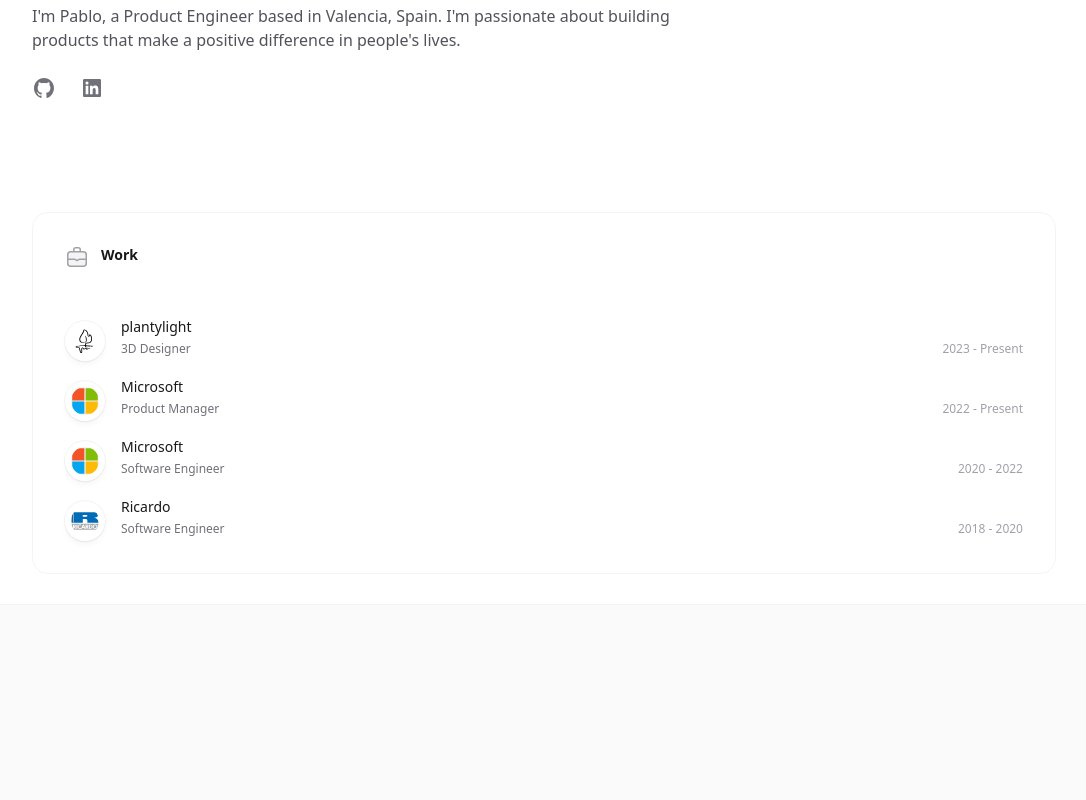
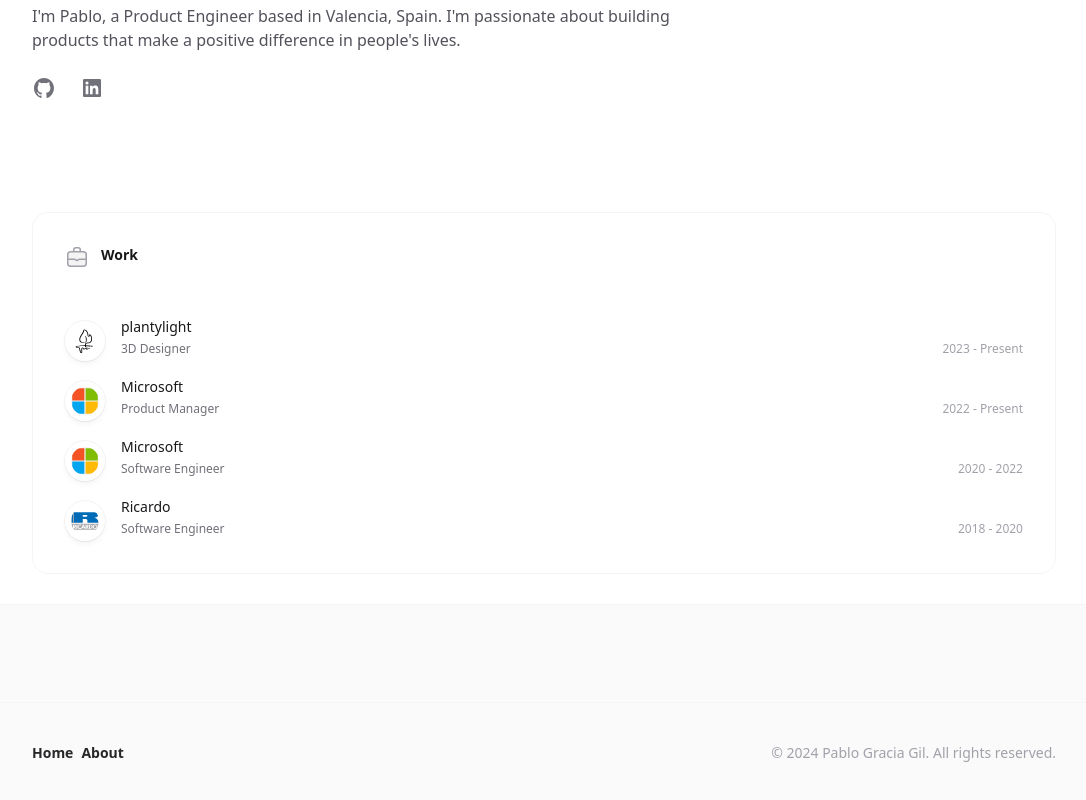
Before and after one commit to PabloGracia/with-pablo, a Next.js app: page / in a window 1280 px wide. Shown: the part 196-996 px from the top of the page, without its empty margins (96-1182 px from the left). Before the commit the page ends 800 px from the top, so only its background shows below. Built offline with nearby package versions, Linux system fonts and the light colour scheme.

Commit message:
Add footer

```diff
--- /dev/null
+++ b/components/Footer.tsx
@@ -0,0 +1,33 @@
+import { PAGE_LINKS } from "@/constants/page-links";
+import Link from "next/link";
+import { ContainerInner, ContainerOuter } from "./Container";
+
+export function Footer() {
+  return (
+    <footer className="mt-32 flex-none">
+      <ContainerOuter>
+        <ContainerInner className="pb-16 pt-10 border-t border-zinc-100 dark:border-zinc-700/40">
+          <div className="flex flex-col flex-1  gap-y-6 justify-between sm:flex-row">
+            <div className="flex flex-row space-x-2 text-zinc-800 dark:text-zinc-200 text-sm font-semibold">
+              {PAGE_LINKS.sort((a, b) => a.order - b.order).map(
+                ({ href, label, order }) => (
+                  <Link
+                    href={href}
+                    key={order}
+                    className="transition hover:text-teal-500 dark:hover:text-teal-400"
+                  >
+                    {label}
+                  </Link>
+                )
+              )}
+            </div>
+            <p className="text-sm text-zinc-400 dark:text-zinc-500">
+              &copy; {new Date().getFullYear()} Pablo Gracia Gil. All rights
+              reserved.
+            </p>
+          </div>
+        </ContainerInner>
+      </ContainerOuter>
+    </footer>
+  );
+}
--- a/components/Header.tsx
+++ b/components/Header.tsx
@@ -4,6 +4,7 @@ import clsx from "clsx";
 import Link from "next/link";
 import { usePathname } from "next/navigation";
 import { Container } from "./Container";
+import { PAGE_LINKS } from "@/constants/page-links";
 
 type NavItemProps = {
   href: string;
@@ -36,8 +37,13 @@ function DesktopNavigation() {
   return (
     <nav className="hidden md:block">
       <ul className="flex rounded-full bg-white/90 px-3 text-sm font-medium text-zinc-800 shadow-lg shadow-zinc-800/5 ring-1 ring-zinc-900/5 backdrop-blur dark:bg-zinc-800/90 dark:text-zinc-200 dark:ring-white/10">
-        <NavItem href="/">Home</NavItem>
-        <NavItem href="/about">About</NavItem>
+        {PAGE_LINKS.sort((a, b) => a.order - b.order).map(
+          ({ href, label, order }) => (
+            <NavItem key={order} href={href}>
+              {label}
+            </NavItem>
+          )
+        )}
       </ul>
     </nav>
   );
--- a/components/Layout.tsx
+++ b/components/Layout.tsx
@@ -1,3 +1,4 @@
+import { Footer } from "./Footer";
 import { Header } from "./Header";
 
 export function Layout({ children }: { children: React.ReactNode }) {
@@ -11,6 +12,7 @@ export function Layout({ children }: { children: React.ReactNode }) {
       <div className="relative flex w-full flex-col">
         <Header />
         <main className="flex-auto">{children}</main>
+        <Footer />
       </div>
     </>
   );
--- /dev/null
+++ b/constants/page-links.ts
@@ -0,0 +1,14 @@
+import type { PageLink } from "@/types/page-link";
+
+export const PAGE_LINKS: PageLink[] = [
+  {
+    href: "/about",
+    label: "About",
+    order: 2,
+  },
+  {
+    href: "/",
+    label: "Home",
+    order: 1,
+  },
+];
--- /dev/null
+++ b/types/page-link.ts
@@ -0,0 +1,5 @@
+export type PageLink = {
+  href: string;
+  label: string;
+  order: number;
+};
```
